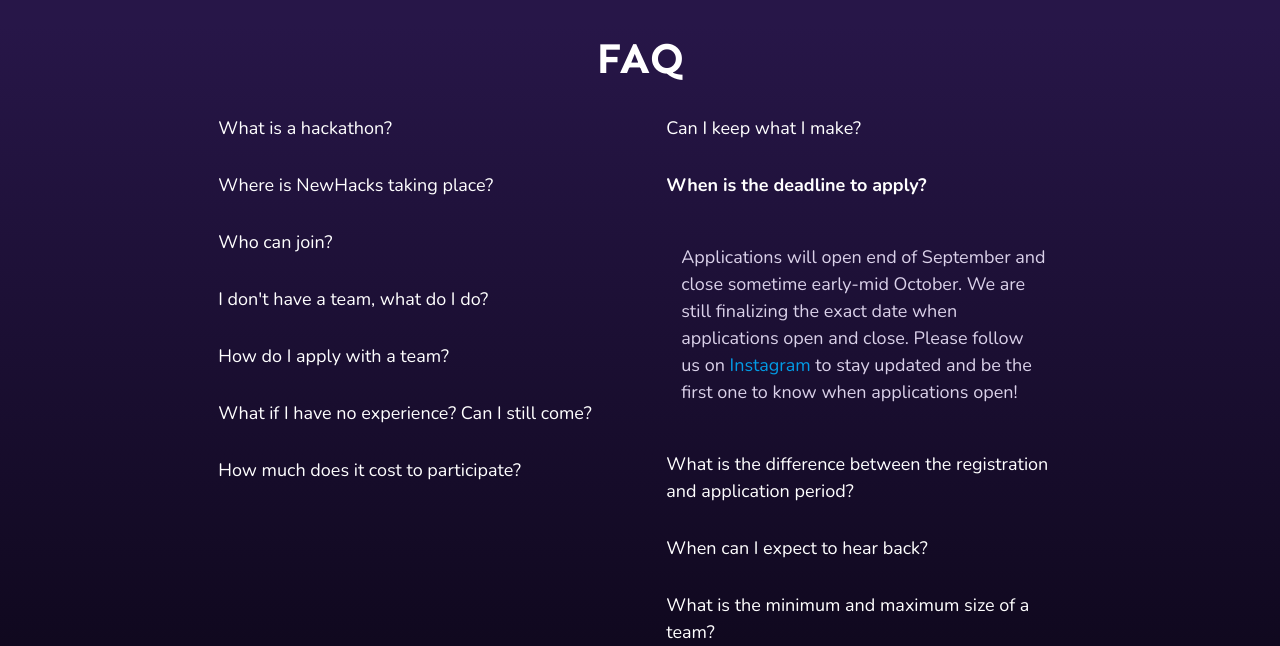
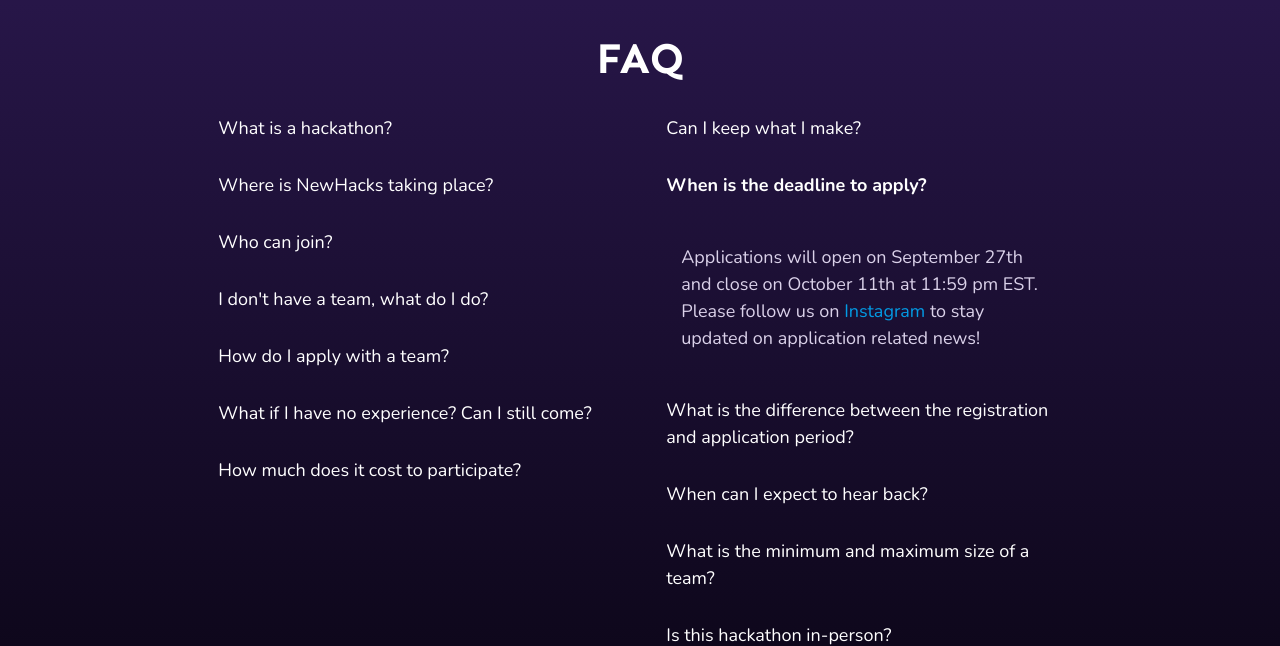
Before and after one commit to ieeeuoft/newhacks-site-2024, a Django app: page / in a window 1280 px wide, after a click on "When is the deadline to apply?". Shown: the part 1747-2393 px from the top of the page. Run offline with Django 3.2, Linux system fonts and the light colour scheme; style sheets or scripts are compiled from the project's sources.

Commit message:
modified page wording

```diff
--- a/hackathon_site/event/jinja2/event/landing.html
+++ b/hackathon_site/event/jinja2/event/landing.html
@@ -278,8 +278,8 @@
 {#                                    Applications open on {{ localtime(registration_open_date).strftime('%B %-dth') }} and close on {{ localtime(registration_close_date).strftime('%B %dth at %H:%M, %Y') }}. Acceptances will be internally decided on a rolling basis, so apply early to maximize your chances of getting accepted!#}
 {#                                </span>#}
                                   <span>
-                                      Applications will open end of September and close sometime early-mid October. We are still finalizing the exact date when applications open and close.
-                                      Please follow us on <a href="https://www.instagram.com/ieee_uoft/" target="_blank">Instagram</a> to stay updated and be the first one to know when applications open!
+                                      Applications will open on September 27th and close on October 11th at 11:59 pm EST.
+                                      Please follow us on <a href="https://www.instagram.com/ieee_uoft/" target="_blank">Instagram</a> to stay updated on application related news!
                                   </span>
                             </div>
                         </li>
@@ -330,7 +330,7 @@
                                 </div>
                                 <div class="collapsible-body">
                                     <span>
-                                        Nope! Any equipment you need to use, you can borrow using our <a href="https://hardware.newhacks.ca">hardware signout site</a>
+                                        Nope! Unfortunately, we will not be providing any hardware for you to be using here, but you are welcome to bring your own hardware/software for your projects!</a>
                                     </span>
                                 </div>
                             </li>
```
